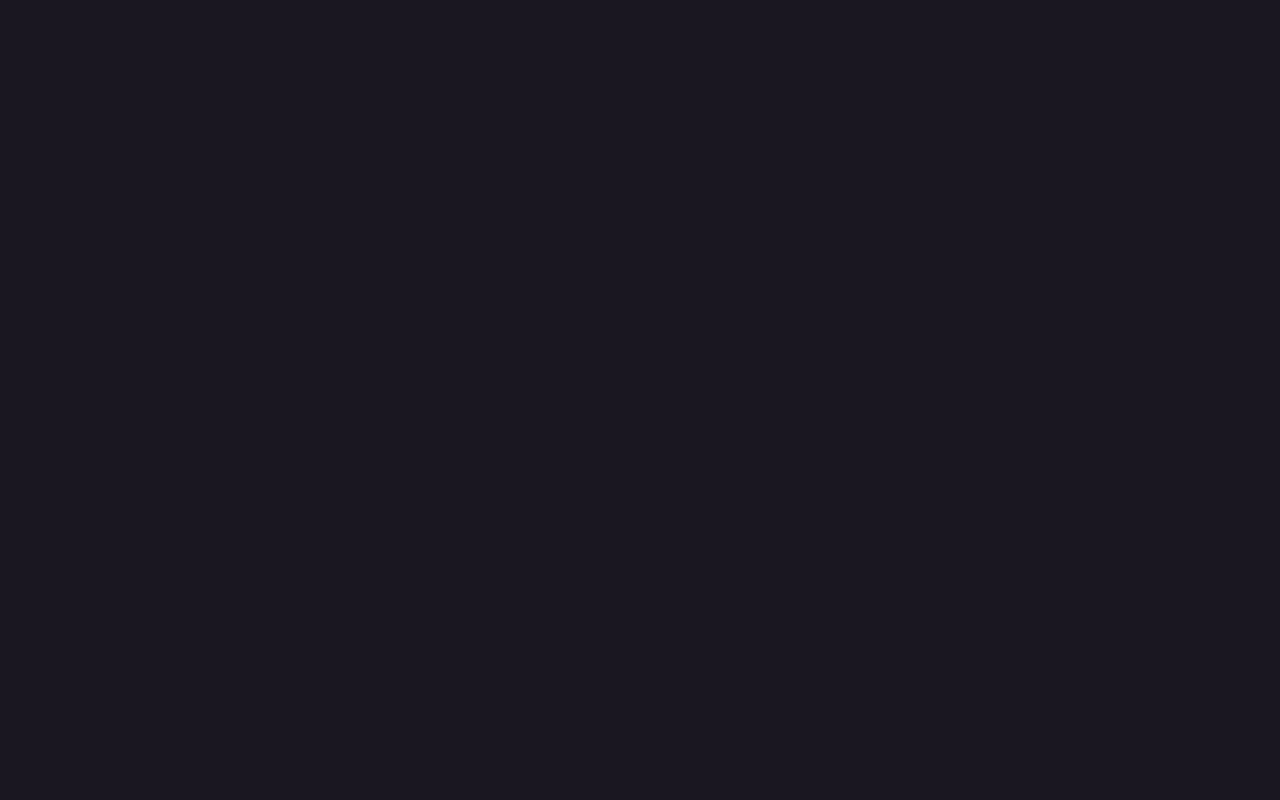
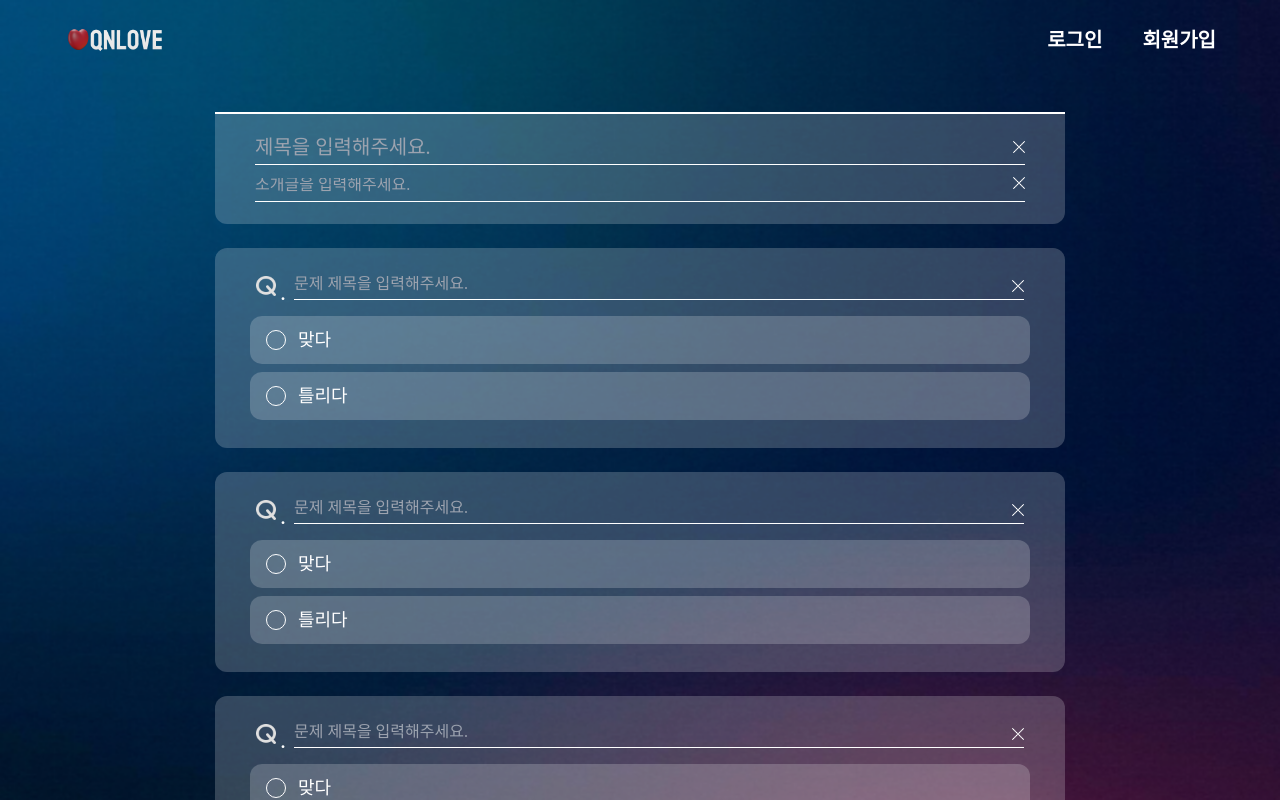
Before and after one commit to 2024-LuckyThon-GGomDDakPing/frontend, a React (Vite) app: page /createquiz in a window 1280 px wide. Before the commit this address had no page. Shown: the top 800 px of the page. Built offline with nearby package versions, Linux system fonts and the light colour scheme; a web font is replaced by a local one.

Commit message:
design : 퀴즈 생성 페이지 퍼블리싱

```diff
--- a/src/App.tsx
+++ b/src/App.tsx
@@ -2,6 +2,7 @@ import { BrowserRouter, Route, Routes } from "react-router-dom";
 import MainPage from "./pages/MainPage";
 import QuizPage from "./pages/QuizPage";
 import "./index.css";
+import CreateQuiz from "./pages/CreateQuiz";
 
 export default function App() {
   return (
@@ -9,6 +10,7 @@ export default function App() {
       <Routes>
         <Route path="/" element={<MainPage />} />
         <Route path="/quiz" element={<QuizPage />} />
+        <Route path="/createquiz" element={<CreateQuiz />} />
       </Routes>
     </BrowserRouter>
   );
--- /dev/null
+++ b/src/components/createquiz/InputField.tsx
@@ -0,0 +1,40 @@
+import deletebtn from "../../assets/deletebtn.png";
+
+interface InputFieldProps {
+  value: string;
+  placeholder: string;
+  name: string;
+  onChange: (e: React.ChangeEvent<HTMLInputElement>) => void;
+  onClear: () => void;
+  isTitle?: boolean; // 제목 필드 여부를 나타내는 선택적 prop
+}
+
+export default function InputField({
+  value,
+  placeholder,
+  name,
+  onChange,
+  onClear,
+  isTitle = false,
+}: InputFieldProps) {
+  return (
+    <div className="relative">
+      <input
+        type="text"
+        name={name}
+        value={value}
+        onChange={onChange}
+        placeholder={placeholder}
+        className={`w-[770px] ${
+          isTitle ? "h-7 text-xl" : "h-6 text-md"
+        } bg-transparent outline-none border-b-[1px] pr-5 pb-2 border-white`}
+      />
+      <img
+        src={deletebtn}
+        alt="deletebtn"
+        className="absolute right-0 w-3 h-3 cursor-pointer top-1"
+        onClick={onClear}
+      />
+    </div>
+  );
+}
--- /dev/null
+++ b/src/components/createquiz/Quiz.tsx
@@ -0,0 +1,66 @@
+import Q from "../../assets/q.png";
+import deletebtn from "../../assets/deletebtn.png";
+
+interface QuizProps {
+  handleClick: (type: boolean) => void;
+  isSelected: boolean | null;
+  inputValue: string; // 현재 입력 값을 받기 위한 prop 추가
+  clearInput: () => void; // 입력 값을 지우는 함수 추가
+  onInputChange: (value: string) => void; // 입력 값 변경 핸들러 추가
+}
+
+export default function Quiz({
+  handleClick,
+  isSelected,
+  inputValue,
+  clearInput,
+  onInputChange,
+}: QuizProps) {
+  return (
+    <div className="w-[850px] h-[200px] gap-2 flex flex-col items-center justify-center bg-white/20 rounded-xl">
+      <div className="relative flex">
+        <img src={Q} alt="q" className="w-5 h-5" />
+        <span className="ml-1 mr-2 text-2xl">.</span>
+        <input
+          type="text"
+          placeholder="문제 제목을 입력해주세요."
+          value={inputValue} // 입력 값 상태 추가
+          onChange={(e) => onInputChange(e.target.value)} // onChange 핸들러 추가
+          className="w-[730px] h-6 bg-transparent pr-5 outline-none border-b-[1px] border-white pb-2"
+        />
+        <img
+          src={deletebtn}
+          alt="deletebtn"
+          className="absolute right-0 w-3 h-3 cursor-pointer top-1"
+          onClick={clearInput} // 버튼 클릭 시 clearInput 호출
+        />
+      </div>
+      <button
+        onClick={() => handleClick(true)}
+        className={`w-[780px] h-12 flex justify-start items-center  rounded-xl px-4 ${
+          isSelected === true ? "bg-white/50 border border-white" : "bg-white/20"
+        }`}
+      >
+        <div
+          className={`w-5 h-5 rounded-full border border-white ${
+            isSelected === true ? "bg-white" : "bg-white/0"
+          }`}
+        />
+        <p className="ml-3 text-lg">맞다</p>
+      </button>
+      <button
+        onClick={() => handleClick(false)}
+        className={`w-[780px] h-12 flex justify-start items-center rounded-xl px-4 ${
+          isSelected === false ? "bg-white/50 border border-white" : "bg-white/20"
+        }`}
+      >
+        <div
+          className={`w-5 h-5 rounded-full border border-white ${
+            isSelected === false ? "bg-white" : "bg-white/0"
+          }`}
+        />
+        <p className="ml-3 text-lg">틀리다</p>
+      </button>
+    </div>
+  );
+}
--- a/src/components/main/MainSection3.tsx
+++ b/src/components/main/MainSection3.tsx
@@ -3,6 +3,7 @@ import btn2 from "../../assets/btn2.png";
 import "aos/dist/aos.css";
 import AOS from "aos";
 import { useEffect } from "react";
+import { Link } from "react-router-dom";
 
 export default function MainSection3() {
   useEffect(() => {
@@ -23,10 +24,12 @@ export default function MainSection3() {
               <p className="text-white text-muted-foreground">원하는 버튼을 선택하세요</p>
             </div>
             <div className="flex items-center justify-center gap-16 text-white">
-              <button className="flex items-center justify-center w-[350px] h-[120px] text-xl bg-white/10 rounded-lg hover:scale-105">
-                <img src={btn1} alt="btn" className="w-8 h-8 mr-2" />
-                퀴즈 생성하기
-              </button>
+              <Link to="/createquiz">
+                <button className="flex items-center justify-center w-[350px] h-[120px] text-xl bg-white/10 rounded-lg hover:scale-105">
+                  <img src={btn1} alt="btn" className="w-8 h-8 mr-2" />
+                  퀴즈 생성하기
+                </button>
+              </Link>
               <button className="flex items-center justify-center w-[350px] h-[120px] text-xl bg-white/10 rounded-lg hover:scale-105">
                 <img src={btn2} alt="btn" className="w-8 h-8 mr-2" />
                 퀴즈 풀기
--- /dev/null
+++ b/src/pages/CreateQuiz.tsx
@@ -0,0 +1,98 @@
+import Main from "../assets/bg.png";
+import Navbar from "../components/Navbar";
+import Quiz from "../components/createquiz/Quiz";
+import InputField from "../components/createquiz/InputField"; // 새 컴포넌트 임포트
+import { useState } from "react";
+
+export default function CreateQuiz() {
+  const [inputs, setInputs] = useState({
+    title: "",
+    subtitle: "",
+  });
+
+  const handleInputChange = (e: any) => {
+    const { name, value } = e.target;
+    setInputs((prevInputs) => ({
+      ...prevInputs,
+      [name]: value,
+    }));
+  };
+
+  const clearInput = (inputName: string) => {
+    setInputs((prevInputs) => ({
+      ...prevInputs,
+      [inputName]: "",
+    }));
+  };
+
+  // 각 문제에 대한 선택 상태를 관리하는 배열
+  const [selectedAnswers, setSelectedAnswers] = useState<boolean[]>(Array(5).fill(null));
+
+  // 선택된 답변을 업데이트하는 함수
+  const handleAnswerClick = (index: number, type: boolean) => {
+    const newSelectedAnswers = [...selectedAnswers];
+    newSelectedAnswers[index] = type; // 선택된 답변만 업데이트
+    setSelectedAnswers(newSelectedAnswers);
+    console.log(newSelectedAnswers);
+  };
+
+  // 각 문제의 입력 값을 관리하기 위한 상태
+  const [quizInputs, setQuizInputs] = useState(Array(5).fill(""));
+
+  // 특정 문제의 입력 값을 업데이트하는 함수
+  const handleQuizInputChange = (index: number, value: string) => {
+    const newQuizInputs = [...quizInputs];
+    newQuizInputs[index] = value;
+    setQuizInputs(newQuizInputs);
+  };
+
+  // 특정 문제의 입력 값을 지우는 함수
+  const clearQuizInput = (index: number) => {
+    handleQuizInputChange(index, "");
+  };
+
+  return (
+    <div>
+      <div
+        className="fixed top-0 left-0 w-full h-screen bg-cover"
+        style={{ backgroundImage: `url(${Main})` }}
+      />
+      <div className="relative">
+        <Navbar />
+        <div className="flex flex-col items-center gap-6 my-8">
+          <div className="w-[850px] h-28 flex flex-col items-center gap-2 justify-center bg-white/20 rounded-b-xl border-t-2 border-white">
+            <InputField
+              name="title"
+              value={inputs.title}
+              placeholder="제목을 입력해주세요."
+              onChange={handleInputChange}
+              onClear={() => clearInput("title")}
+              isTitle={true}
+            />
+            <InputField
+              name="subtitle"
+              value={inputs.subtitle}
+              placeholder="소개글을 입력해주세요."
+              onChange={handleInputChange}
+              onClear={() => clearInput("subtitle")}
+              isTitle={false}
+            />
+          </div>
+          {Array.from({ length: 5 }, (_, index) => (
+            <Quiz
+              key={index}
+              handleClick={(type) => handleAnswerClick(index, type)}
+              isSelected={selectedAnswers[index]}
+              clearInput={() => clearQuizInput(index)} // 입력값 지우기 함수 전달
+              inputValue={quizInputs[index]} // 현재 입력값 전달
+              onInputChange={(value) => handleQuizInputChange(index, value)} // 입력 값 변경 핸들러 전달
+            />
+          ))}
+          <button type="submit" className="w-32 h-12 text-lg bg-white/20 rounded-xl">
+            저장
+          </button>
+        </div>
+      </div>
+    </div>
+  );
+}
```
Also changed, not shown: src/assets/deletebtn.png (added), src/assets/q.png (added).
